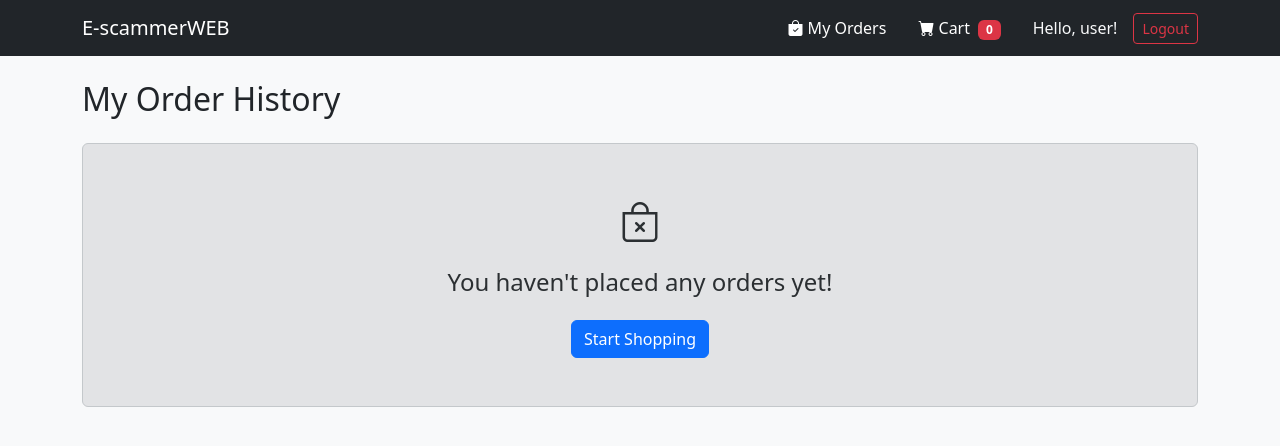
After one commit to byte-jlz/E-budolKa, a Django app: page /products/my-orders/ in a window 1280 px wide. The commit adds this page. Shown: the top 446 px of the page. Run offline with Django 5.2, Linux system fonts and the light colour scheme; a user stored in the database is signed in; data comes from the database, SQL or seed files in the repository; both versions use the stored data as it was after the commit.

Commit message:
added purchase history for the user and admin

```diff
--- a/products/templates/products/base.html
+++ b/products/templates/products/base.html
@@ -25,8 +25,10 @@
             <div class="collapse navbar-collapse">
                 <ul class="navbar-nav ms-auto align-items-center">
                     <li class="nav-item">
-                        <a class="nav-link" href="{% url 'product_list' %}">Home</a>
-                    </li>
+                    <a class="nav-link text-white ms-2" href="{% url 'my_orders' %}">
+                        <i class="bi bi-bag-check-fill"></i> My Orders
+                    </a>
+                </li>
 
                     <li class="nav-item ms-2">
                         <a class="nav-link text-white px-3" href="{% url 'view_cart' %}">
--- /dev/null
+++ b/products/templates/products/my_orders.html
@@ -0,0 +1,51 @@
+{% extends 'products/base.html' %}
+
+{% block content %}
+<h2 class="mb-4">My Order History</h2>
+
+{% if orders %}
+    <div class="row">
+        {% for order in orders %}
+        <div class="col-12 mb-4">
+            <div class="card shadow-sm">
+                <div class="card-header bg-dark text-white d-flex justify-content-between align-items-center">
+                    <h5 class="mb-0">Order #{{ order.id }}</h5>
+                    <small>{{ order.created_at|date:"M d, Y - h:i A" }}</small>
+                </div>
+                <div class="card-body">
+                    <div class="row mb-3 pb-3 border-bottom">
+                        <div class="col-md-6">
+                            <strong>Deliver to:</strong><br>
+                            {{ order.address.name }} - {{ order.address.full_address }}
+                        </div>
+                        <div class="col-md-6 text-md-end mt-3 mt-md-0">
+                            <strong>Payment Method:</strong> {{ order.payment_method }}<br>
+                            <strong>Order Total:</strong> <span class="text-success fw-bold fs-5">₱{{ order.total_amount }}</span>
+                        </div>
+                    </div>
+
+                    <h6 class="text-muted">Items Purchased:</h6>
+                    <ul class="list-group list-group-flush">
+                        {% for item in order.items.all %}
+                        <li class="list-group-item d-flex justify-content-between align-items-center px-0">
+                            <div>
+                                <span class="fw-bold">{{ item.product.name }}</span> x{{ item.quantity }}
+                            </div>
+                            <span>₱{{ item.price }}</span>
+                        </li>
+                        {% endfor %}
+                    </ul>
+                </div>
+            </div>
+        </div>
+        {% endfor %}
+    </div>
+{% else %}
+    <div class="alert alert-secondary text-center py-5">
+        <i class="bi bi-bag-x fs-1 d-block mb-3"></i>
+        <h4>You haven't placed any orders yet!</h4>
+        <a href="{% url 'product_list' %}" class="btn btn-primary mt-3">Start Shopping</a>
+    </div>
+{% endif %}
+
+{% endblock %}
--- a/products/urls.py
+++ b/products/urls.py
@@ -3,26 +3,23 @@ from django.contrib.auth import views as auth_views
 from . import views
 
 urlpatterns = [
-    # --- BUYER URLS ---
     path('', views.product_list, name='product_list'),
     path('cart/add/<int:id>/', views.add_to_cart, name='add_to_cart'),
     path('cart/', views.view_cart, name='view_cart'),
     path('cart/update/<int:id>/<str:action>/', views.update_cart, name='update_cart'),
 
-    # --- API URLS ---
     path('api/products/', views.ProductListAPI.as_view(), name='api_product_list'),
     path('api/products/<int:pk>/', views.ProductDetailAPI.as_view(), name='api_product_detail'),
 
-    # --- NEW SELLER URLS ---
-    # Dedicated Seller Login Page
     path('seller/login/', auth_views.LoginView.as_view(
         template_name='products/seller_login.html',
-        next_page='seller_dashboard' # Redirects to dashboard upon success
+        next_page='seller_dashboard'
     ), name='seller_login'),
 
-    # Protected Seller Routes
     path('seller/dashboard/', views.seller_dashboard, name='seller_dashboard'),
     path('seller/add/', views.add_product, name='add_product'),
     path('seller/edit/<int:id>/', views.edit_product, name='edit_product'),
     path('seller/remove/<int:id>/', views.remove_product, name='remove_product'),
+
+    path('my-orders/', views.my_orders, name='my_orders'),
 ]
--- a/products/views.py
+++ b/products/views.py
@@ -1,13 +1,13 @@
 from django.shortcuts import render, redirect, get_object_or_404
 from .forms import ProductForm
-from .models import Product
 from django.contrib import messages
-from .models import Product, Address
+from .models import Product, Address, Order, OrderItem # <-- Ensure Order and OrderItem are here!
 from rest_framework import generics
 from .serializers import ProductSerializer
 from django.contrib.auth.forms import UserCreationForm
 from django.contrib.auth import login
 from django.contrib.auth.decorators import user_passes_test
+from django.contrib.auth.decorators import login_required
 
 def is_seller(user):
     return user.is_staff
@@ -123,62 +123,74 @@ def update_cart(request, id, action):
     request.session['cart'] = cart
     return redirect('view_cart')
 
-# 2. VIEW CART PAGE
-def view_cart(request):
-    cart = request.session.get('cart', {})
-    cart_items = []
-    total_price = 0
 
-    # Loop through the session cart and fetch the actual product data from the database
-    for product_id, quantity in cart.items():
-        product = get_object_or_404(Product, id=product_id)
-        total = product.price * quantity
-        total_price += total
-
-        cart_items.append({
-            'product': product,
-            'quantity': quantity,
-            'total': total
-        })
-
-    return render(request, 'products/cart.html', {'cart_items': cart_items, 'total_price': total_price})
-
-
+@login_required(login_url='/login/')
 def view_cart(request):
     cart = request.session.get('cart', {})
 
-    # 1. HANDLE THE CHECKOUT SUBMISSION
-    if request.method == 'POST':
-        for product_id, quantity in cart.items():
-            product = get_object_or_404(Product, id=product_id)
-            # Deduct the stock
-            product.stock -= quantity
-            if product.stock < 0:
-                product.stock = 0 # Prevent negative stock
-            product.save()
-
-        # Clear the session cart
-        request.session['cart'] = {}
-
-        # Trigger the pop-out confirmation message
-        messages.success(request, 'Payment Successful! Your stock has been updated.')
-        return redirect('view_cart')
-
+    # 1. Calculate the totals
     cart_items = []
     total_price = 0
     for product_id, quantity in cart.items():
-        product = get_object_or_404(Product, id=product_id)
-        total = product.price * quantity
-        total_price += total
-        cart_items.append({'product': product, 'quantity': quantity, 'total': total})
+        try:
+            product = Product.objects.get(id=product_id)
+            total = product.price * quantity
+            total_price += total
+            cart_items.append({'product': product, 'quantity': quantity, 'total': total})
+        except Product.DoesNotExist:
+            continue # If a product was deleted from the database, ignore it in the cart
 
-    addresses = Address.objects.all()
+    # 2. HANDLE THE CHECKOUT SUBMISSION
+    if request.method == 'POST':
+        address_id = request.POST.get('address')
+        payment_method = request.POST.get('payment_method')
+
+        # Failsafe: Ensure an address was selected
+        if not address_id:
+            messages.error(request, "Please select a delivery address.")
+            return redirect('view_cart')
+
+        address = get_object_or_404(Address, id=address_id)
+
+        # Create the Master Receipt
+        order = Order.objects.create(
+            user=request.user,
+            address=address,
+            payment_method=payment_method,
+            total_amount=total_price
+        )
+
+        # Create the specific products attached to the receipt
+        for item in cart_items:
+            OrderItem.objects.create(
+                order=order,
+                product=item['product'],
+                price=item['product'].price,
+                quantity=item['quantity']
+            )
+
+            # Deduct the stock
+            item['product'].stock -= item['quantity']
+            if item['product'].stock < 0:
+                item['product'].stock = 0
+            item['product'].save()
+
+        # Clear the cart and redirect
+        request.session['cart'] = {}
+        messages.success(request, 'Order successfully placed! Thank you for your purchase.')
+        return redirect('product_list')
+
+
+    # 3. HANDLE THE NORMAL CART PAGE LOAD
+    # THIS FIXES THE DROPDOWN LEAK: It strictly filters by the currently logged-in user!
+    addresses = Address.objects.filter(user=request.user)
 
     return render(request, 'products/cart.html', {
         'cart_items': cart_items,
         'total_price': total_price,
         'addresses': addresses
     })
+
 
 def update_cart(request, id, action):
     cart = request.session.get('cart', {})
@@ -197,3 +209,10 @@ def update_cart(request, id, action):
     # Save the updated cart back to the session
     request.session['cart'] = cart
     return redirect('view_cart')
+
+@login_required(login_url='/login/')
+def my_orders(request):
+    # Fetch orders for this specific user, ordered by newest first (-created_at)
+    orders = Order.objects.filter(user=request.user).order_by('-created_at')
+
+    return render(request, 'products/my_orders.html', {'orders': orders})
```
Also changed, not shown: products/admin.py (+12 -1 lines), products/models.py (+21 -0 lines), db.sqlite3, products/migrations/0005_address_user_order_orderitem.py (added).
